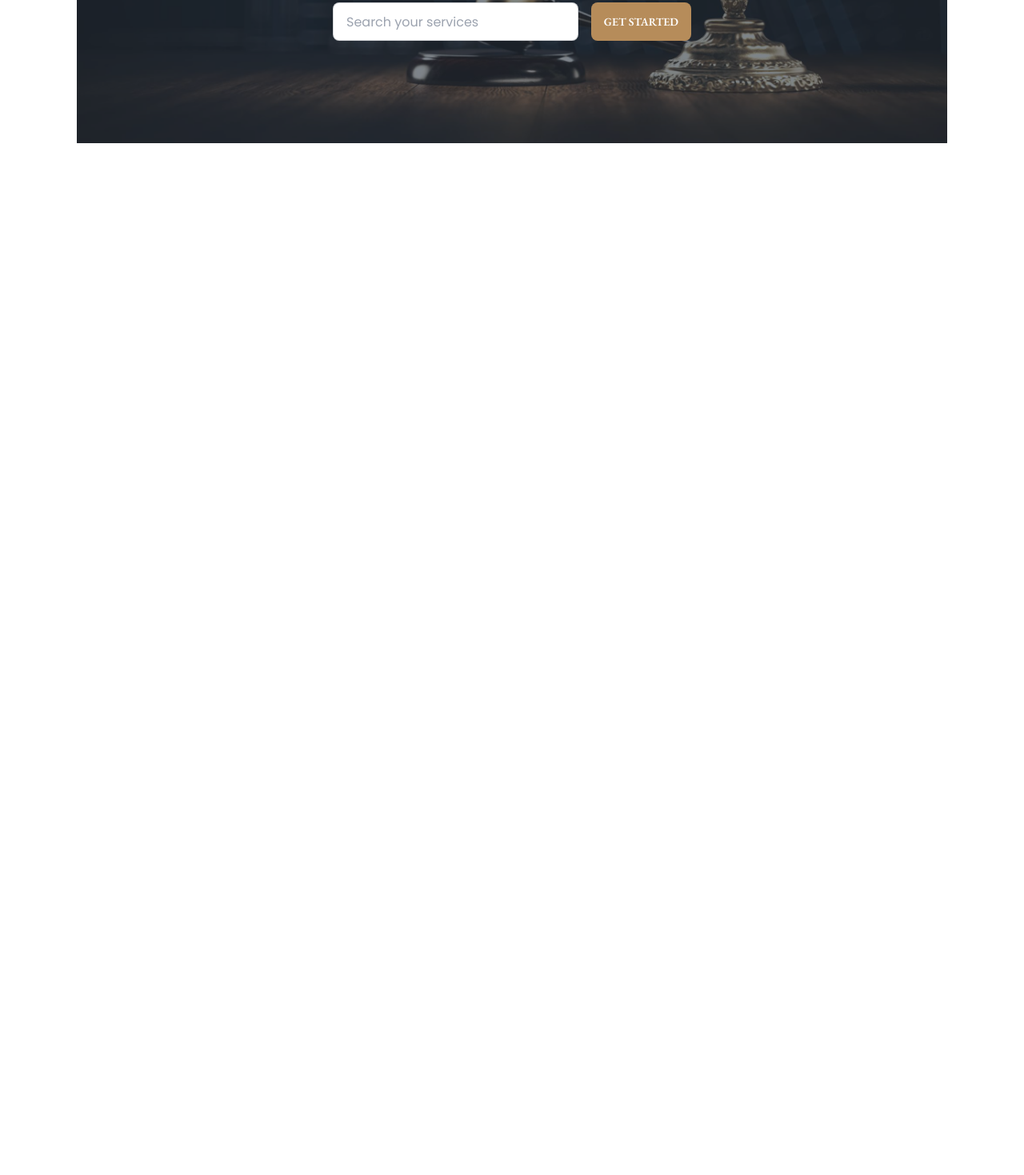
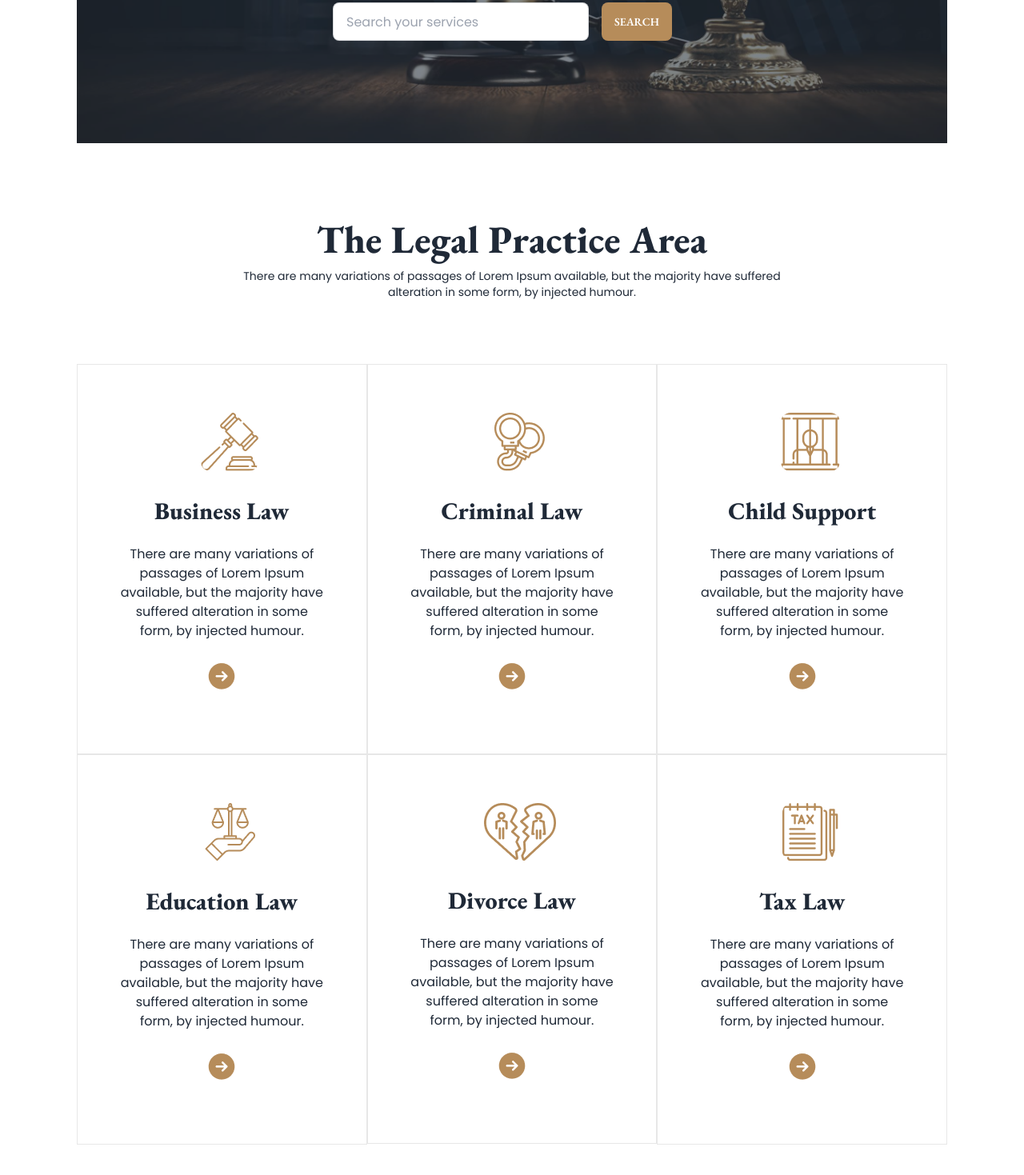
Before and after one commit to ashikurbd71/legal-solution-website, a plain HTML site: page index.html in a window 1280 px wide. Shown: the part 429-1898 px from the top of the page at 80% size. Before the commit the page ends 800 px from the top, so only its background shows below. Drawn offline with nearby package versions, Linux system fonts and the light colour scheme.

Commit message:
legal section done

```diff
--- a/index.html
+++ b/index.html
@@ -63,9 +63,9 @@
             <li><a>Contact Us</a></li>
           </ul>
         </div>
-        <div class="flex justify-center items-center ">
-          <img src="images/logo.png" alt="">
-           <p class=" text-2xl font-extrabold -ml-20">Justice</p>
+        <div class="flex ">
+          <img src="images/logo2.png" alt="">
+
         </div>
 
       </div>
@@ -102,7 +102,7 @@
 
         <input type="text" placeholder="Search your services" class="input input-bordered w-full max-w-xs  text-[#A0A0A0] font-normal font-poppins " />
 
-        <button class="btn btn-primary bg-[#B68C5A] border-none text-white">Get Started</button>
+        <button class="btn btn-primary bg-[#B68C5A] border-none text-white">Search</button>
       </div>
 
     </div>
@@ -113,5 +113,135 @@
 
      </header>
 
+     <main class="max-w-screen-xl mx-auto lg:px-24 px-8">
+
+<!-- legal section -->
+
+<section>
+
+   <div class="text-center space-y-3">
+
+
+      <h2 class="lg:text-5xl text-3xl  font-extrabold">The Legal Practice Area</h2>
+      <p class="font-poppins text-sm lg:px-52 px-8">There are many variations of passages of Lorem Ipsum available, but the majority have suffered alteration in some form, by injected humour.</p>
+
+   </div>
+
+   <div class="my-20 grid grid-cols-1 lg:grid lg:grid-cols-3">
+
+
+    <div>
+
+
+      <div class="card rounded-none  bg-base-100  border border-[#E7E7E7]  p-5">
+        <figure class="pl-5 pt-10">
+          <img src="images/business.png" alt="Shoes" class="rounded-xl" />
+        </figure>
+        <div class="card-body items-center text-center space-y-4">
+          <h2 class="card-title text-3xl font-extrabold">Business Law</h2>
+          <p  class="font-poppins ">There are many variations of passages of Lorem Ipsum available, but the majority have suffered alteration in some form, by injected humour.</p>
+          <img src="images/Frame.png" alt="">
+          <div class="card-actions">
+
+          </div>
+        </div>
+      </div>
+
+      </div>
+
+      <div>
+
+        <div class="card rounded-none  bg-base-100  border border-[#E7E7E7]  p-5">
+          <figure class="pl-5 pt-10">
+          <img src="images/criminal.png" alt="Shoes" class="rounded-xl" />
+        </figure>
+        <div class="card-body items-center text-center space-y-4">
+          <h2 class="card-title text-3xl font-extrabold">Criminal Law</h2>
+          <p class="font-poppins ">There are many variations of passages of Lorem Ipsum available, but the majority have suffered alteration in some form, by injected humour.</p>
+          <img src="images/Frame.png" alt="">
+          <div class="card-actions">
+
+          </div>
+        </div>
+      </div>
+
+</div>
+
+<div>
+      <div class="card  rounded-none  bg-base-100  border border-[#E7E7E7]  p-5">
+        <figure class="pl-5 pt-10">
+          <img src="images/child.png" alt="Shoes" class="rounded-xl" />
+        </figure>
+        <div class="card-body items-center text-center space-y-4">
+          <h2 class="card-title text-3xl font-extrabold">Child Support</h2>
+          <p  class="font-poppins ">There are many variations of passages of Lorem Ipsum available, but the majority have suffered alteration in some form, by injected humour.</p>
+          <img src="images/Frame.png" alt="">
+          <div class="card-actions">
+
+          </div>
+        </div>
+      </div>
+
+    </div>
+
+
+    <div>
+      <div class="card  rounded-none  bg-base-100  border border-[#E7E7E7]  p-5">
+        <figure class="pl-5 pt-10">
+          <img src="images/education.png" alt="Shoes" class="rounded-xl" />
+        </figure>
+        <div class="card-body items-center text-center space-y-4">
+          <h2 class="card-title text-3xl font-extrabold">Education Law</h2>
+          <p  class="font-poppins ">There are many variations of passages of Lorem Ipsum available, but the majority have suffered alteration in some form, by injected humour.</p>
+          <img src="images/Frame.png" alt="">
+          <div class="card-actions">
+
+          </div>
+        </div>
+      </div>
+
+    </div>
+
+    <div>
+      <div class="card  rounded-none  bg-base-100  border border-[#E7E7E7]  p-5">
+        <figure class="pl-5 pt-10">
+          <img src="images/divorce.png" alt="Shoes" class="rounded-xl" />
+        </figure>
+        <div class="card-body items-center text-center space-y-4">
+          <h2 class="card-title text-3xl font-extrabold">Divorce Law</h2>
+          <p  class="font-poppins ">There are many variations of passages of Lorem Ipsum available, but the majority have suffered alteration in some form, by injected humour.</p>
+          <img src="images/Frame.png" alt="">
+          <div class="card-actions">
+
+          </div>
+        </div>
+      </div>
+
+    </div>
+
+    <div>
+      <div class="card  rounded-none  bg-base-100  border border-[#E7E7E7]  p-5">
+        <figure class="pl-5 pt-10">
+          <img src="images/tax.png" alt="Shoes" class="rounded-xl" />
+        </figure>
+        <div class="card-body items-center text-center space-y-4">
+          <h2 class="card-title text-3xl font-extrabold">Tax Law</h2>
+          <p  class="font-poppins ">There are many variations of passages of Lorem Ipsum available, but the majority have suffered alteration in some form, by injected humour.</p>
+          <img src="images/Frame.png" alt="">
+          <div class="card-actions">
+
+          </div>
+        </div>
+      </div>
+
+    </div>
+
+   </div>
+
+  </section>
+<!-- end legal section -->
+
+     </main>
+
 </body>
 </html>
```
